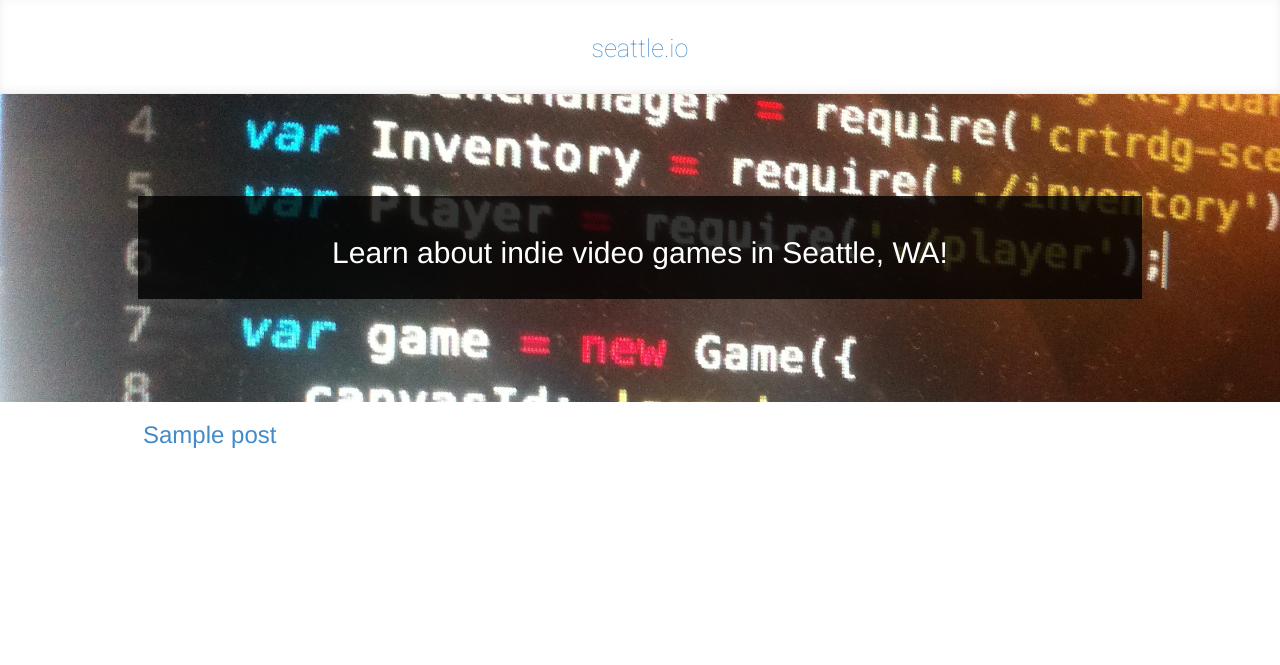
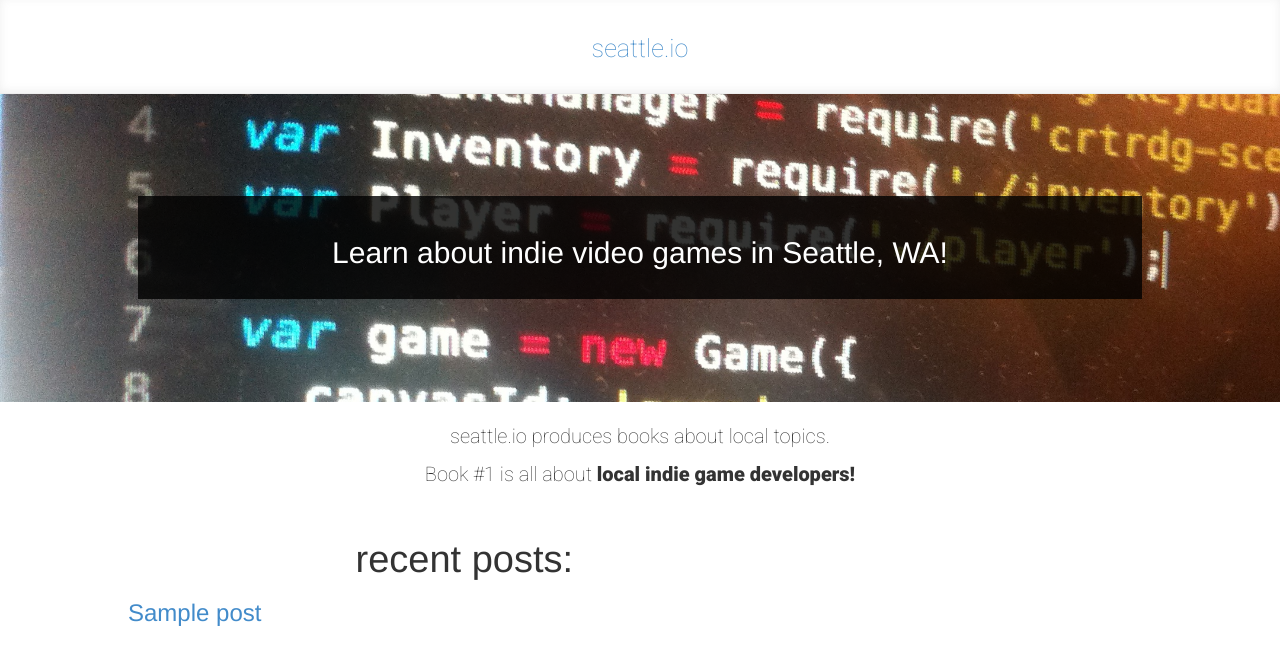
Before and after one commit to seattleio/seattleio.github.com, a Jekyll site: the page built from index.html, in a window 1280 px wide. Shown: the top 665 px of the page. Built offline with Jekyll 4.4.1, drawn with Linux system fonts in a browser that asks for light colours.

Commit message:
paragraph description under banner

```diff
--- a/_includes/sidebar.html
+++ b/_includes/sidebar.html
@@ -1,5 +1,5 @@
 {% if page.sidebar or post.sidebar %}
-<div class="col-lg-4">
+<div class="col-lg-4 sidebar">
  <h2>{{ site.title }}</h2>
  <p>{{ site.description }}</p>
 </div>
--- a/_layouts/default.html
+++ b/_layouts/default.html
@@ -30,7 +30,6 @@
 
 <main role="main">
   {{ content }}
-  {% include sidebar.html %}
 </main>
 
 <footer>
--- a/index.html
+++ b/index.html
@@ -10,11 +10,22 @@ pizza: "pizza is fucking awesome!"
 </div>
 
 <div class="container">
-  <div class="col-lg-12">
+  <div class="row">
+    <div class="col-lg-12 description">
+      <p>seattle.io produces books about local topics.</p>
+      <p>Book #1 is all about <b>local indie game developers!</b></p>
+    </div>
+  <section id="recent-posts" class="col-lg-8">
+    <h1>Recent posts:</h1>
     {% for post in site.posts %}
       <a href="{{ post.url }}" class="{{ post.slug }}">
         <h3>{{ post.title }}</h3>
       </a>
     {% endfor %}
+  </section>
+
+  <div class="col-lg-4 sidebar">
+
   </div>
 </div>
+</div>
--- a/style.css
+++ b/style.css
@@ -17,6 +17,10 @@ a:active {
 .container {
   width: 80%;
   margin: 0px auto;
+}
+
+.sidebar {
+  padding-top: 30px;
 }
 
 header {
@@ -61,6 +65,22 @@ h1#site-title {
   font-size: 20px;
 }
 
+.description {
+  padding: 20px;
+  text-align: center;
+}
+
+.description p {
+  font-size: 20px;
+  font-weight: 100;
+}
+
+#recent-posts h1 {
+  font-weight: 100;
+  text-align: center;
+  text-transform: lowercase;
+}
+
 @media only screen and (min-width: 500px) {
   .banner {
     padding-top: 8%;
```
Also changed, not shown: _layouts/article.html (+6 -3 lines), 7 other files.
